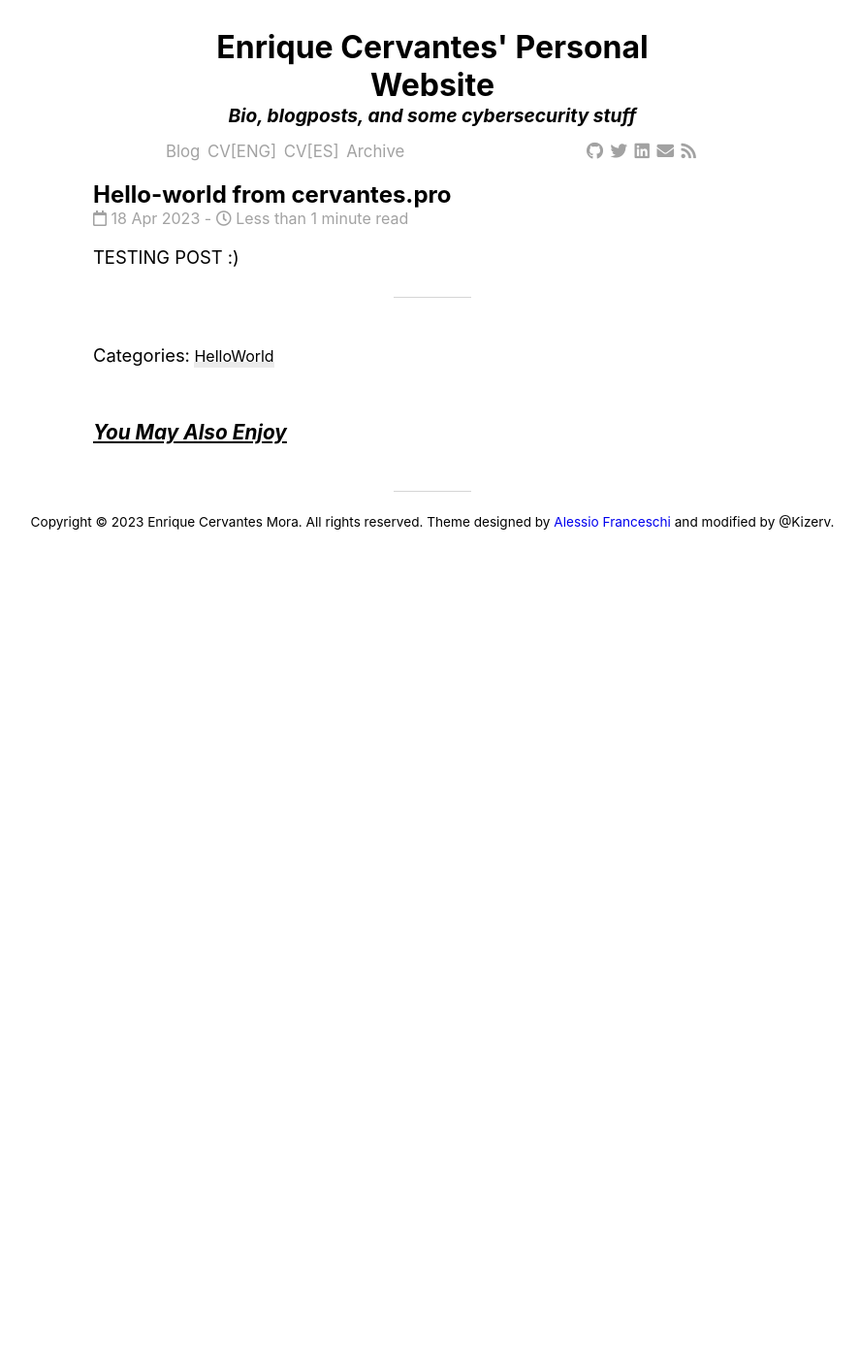
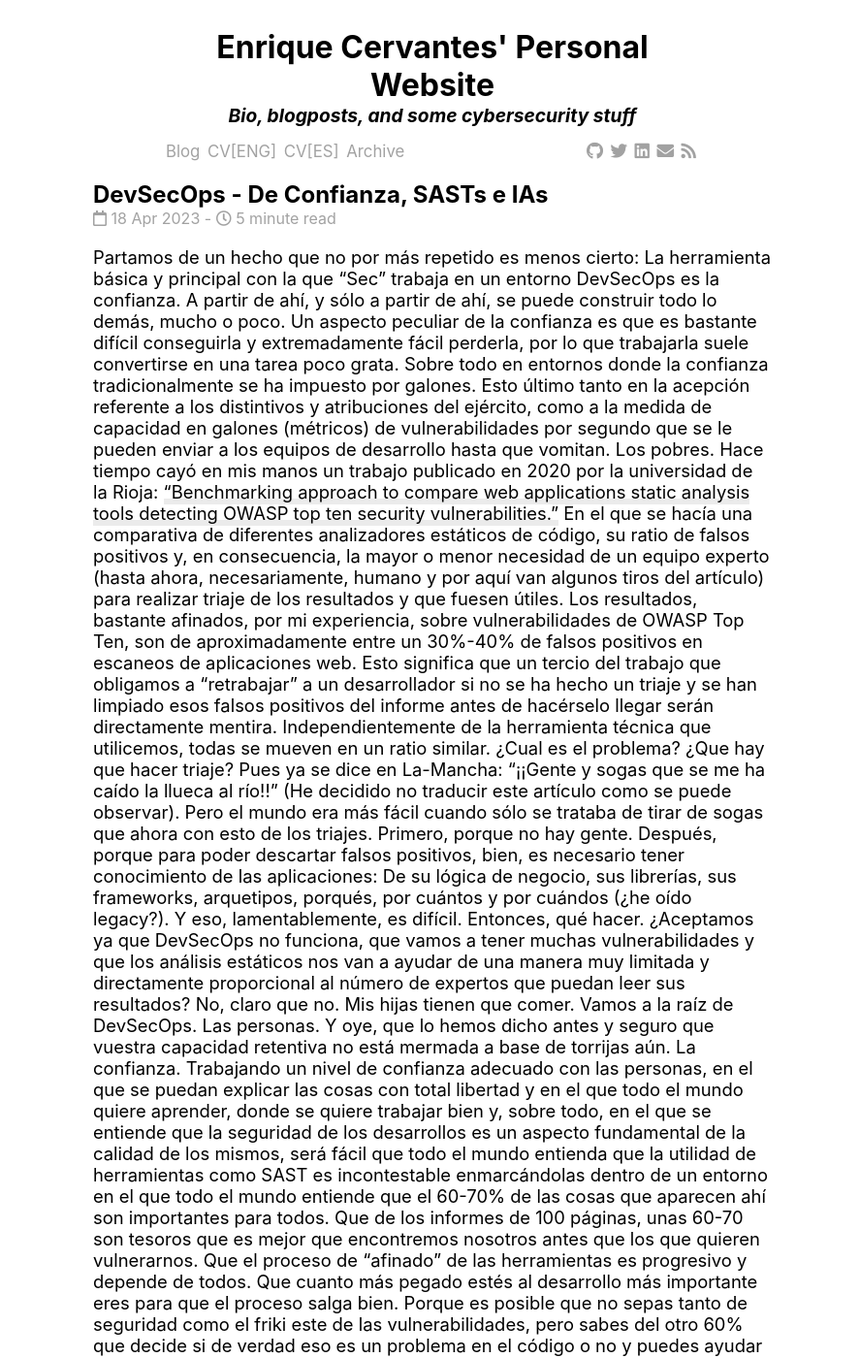
Before and after one commit to cervantestech/cervantestech.github.io, a Jekyll site: the page built from _posts/2023-04-18-hello-world.md, in a window 1280 px wide and 1400 px high. Shown: the whole window at 97% size, without its empty margins (194-1081 px from the left). Built offline with Jekyll 4.4.1, drawn with Linux system fonts in a browser that asks for light colours; nearby versions of some CDN libraries; comment, search, counter and statistics services are not loaded; some of the changed text lies outside the part shown.

Commit message:
First Post

```diff
--- a/_posts/2023-04-18-hello-world.md
+++ b/_posts/2023-04-18-hello-world.md
@@ -1,12 +1,23 @@
 ---
-title: Hello-world from cervantes.pro
+title: DevSecOps - De Confianza, SASTs e IAs
 layout: post
-categories: [HelloWorld]
+categories: [DevSecOps]
 image: /assets/img/buho.jpg
-description: "Welcome to Enrique Cervantes' personal webpage"
+description: "DevSecOps - De Confianza, SASTs e IAs"
 ---
 
-TESTING POST :)
+Partamos de un hecho que no por más repetido es menos cierto: La herramienta básica y principal con la que "Sec" trabaja en un entorno DevSecOps es la confianza. A partir de ahí, y sólo a partir de ahí, se puede construir todo lo demás, mucho o poco.
+Un aspecto peculiar de la confianza es que es bastante difícil conseguirla y extremadamente fácil perderla, por lo que trabajarla suele convertirse en una tarea poco grata. Sobre todo en entornos donde la confianza tradicionalmente se ha impuesto por galones. Esto último tanto en la acepción referente a los distintivos y atribuciones del ejército, como a la medida de capacidad en galones (métricos) de vulnerabilidades por segundo que se le pueden enviar a los equipos de desarrollo hasta que vomitan. Los pobres.
+Hace tiempo cayó en mis manos un trabajo publicado en 2020 por la universidad de la Rioja: [“Benchmarking approach to compare web applications static analysis tools detecting OWASP top ten security vulnerabilities.”](https://techscience.com/cmc/v64n3/39444) En el que se hacía una comparativa de diferentes analizadores estáticos de código, su ratio de falsos positivos y, en consecuencia, la mayor o menor necesidad de un equipo experto (hasta ahora, necesariamente, humano y por aquí van algunos tiros del artículo) para realizar triaje de los resultados y que fuesen útiles. Los resultados, bastante afinados, por mi experiencia, sobre vulnerabilidades de OWASP Top Ten, son de aproximadamente entre un 30%-40% de falsos positivos en escaneos de aplicaciones web. Esto significa que un tercio del trabajo que obligamos a "retrabajar" a un desarrollador si no se ha hecho un triaje y se han limpiado esos falsos positivos del informe antes de hacérselo llegar serán directamente mentira. Independientemente de la herramienta técnica que utilicemos, todas se mueven en un ratio similar.
+¿Cual es el problema? ¿Que hay que hacer triaje? Pues ya se dice en La-Mancha: "¡¡Gente y sogas que se me ha caído la llueca al río!!" (He decidido no traducir este artículo como se puede observar). Pero el mundo era más fácil cuando sólo se trataba de tirar de sogas que ahora con esto de los triajes. Primero, porque no hay gente. Después, porque para poder descartar falsos positivos, bien, es necesario tener conocimiento de las aplicaciones: De su lógica de negocio, sus librerías, sus frameworks, arquetipos, porqués, por cuántos y por cuándos (¿he oído legacy?). Y eso, lamentablemente, es difícil.
+Entonces, qué hacer. ¿Aceptamos ya que DevSecOps no funciona, que vamos a tener muchas vulnerabilidades y que los análisis estáticos nos van a ayudar de una manera muy limitada y directamente proporcional al número de expertos que puedan leer sus resultados? No, claro que no. Mis hijas tienen que comer. Vamos a la raíz de DevSecOps. Las personas. Y oye, que lo hemos dicho antes y seguro que vuestra capacidad retentiva no está mermada a base de torrijas aún. La confianza.
+Trabajando un nivel de confianza adecuado con las personas, en el que se puedan explicar las cosas con total libertad y en el que todo el mundo quiere aprender, donde se quiere trabajar bien y, sobre todo, en el que se entiende que la seguridad de los desarrollos es un aspecto fundamental de la calidad de los mismos, será fácil que todo el mundo entienda que la utilidad de herramientas como SAST es incontestable enmarcándolas dentro de un entorno en el que todo el mundo entiende que el 60-70% de las cosas que aparecen ahí son importantes para todos. Que de los informes de 100 páginas, unas 60-70 son tesoros que es mejor que encontremos nosotros antes que los que quieren vulnerarnos. Que el proceso de "afinado" de las herramientas es progresivo y depende de todos. Que cuanto más pegado estés al desarrollo más importante eres para que el proceso salga bien. Porque es posible que no sepas tanto de seguridad como el friki este de las vulnerabilidades, pero sabes del otro 60% que decide si de verdad eso es un problema en el código o no y puedes ayudar a que en el próximo informe eso no aparezca, si no tiene que aparecer. O aparezca con mayor criticidad. Además esto tiene que venir desde el alto management presionando en los lugares adecuados, pero eso es objeto de otro post.
+El último problema es que no sólo de confianza se vive, ya que esta raramente corrige bugs. El triaje se tiene que seguir haciendo para que el número de falsos positivos a analizar sea el mínimo posible y, durante el tiempo, se adapten las herramientas para que vaya disminuyendo de forma automatizada. Como el número de personas no parece que aumente pronto, hoy sabemos que el futuro a corto plazo nos pide apalancarnos en dos pilares fundamentales:
+Programas de capacitación en ciberseguridad continuos para los equipos de desarrollo. Ya sea a través de iniciativas tipo "Security Champion" o con formaciones continuas adaptadas a los equipos más pegados al desarrollo para hacer esa, ya no primera línea, sino línea cero de defensa. Que el código se escriba lo mejor posible desde los IDE.
+Utilización de algoritmos de LLM/Inteligencia artificial que sean capaces de entender el contexto de las aplicaciones de manera similar a como lo haría un analista y pueda hacer ese triaje. En este sentido, prácticamente la totalidad de las herramientas SAST están trabajando hoy. Me ha gustado este artículo de SemGrep (https://semgrep.dev/blog/2023/gpt4-and-semgrep-detailed) que me ha recordado el trabajo de la Universidad de la Rioja que citaba al principio y por el que he escrito esta entrada.
+Seguiremos hablando de todo esto.
+¡Buen fin de Semana Santa!
+
 
 * hello
 {:toc}
```
